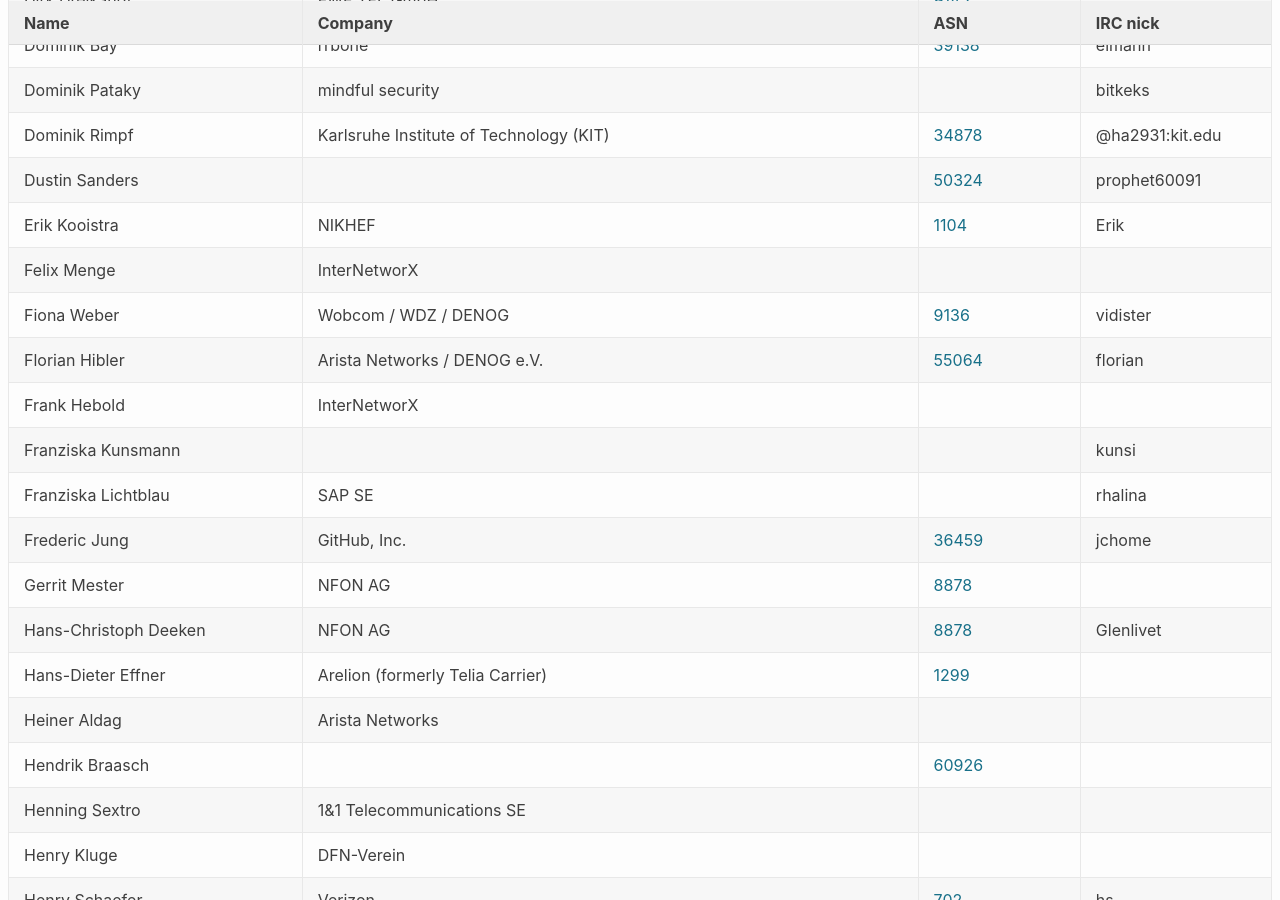
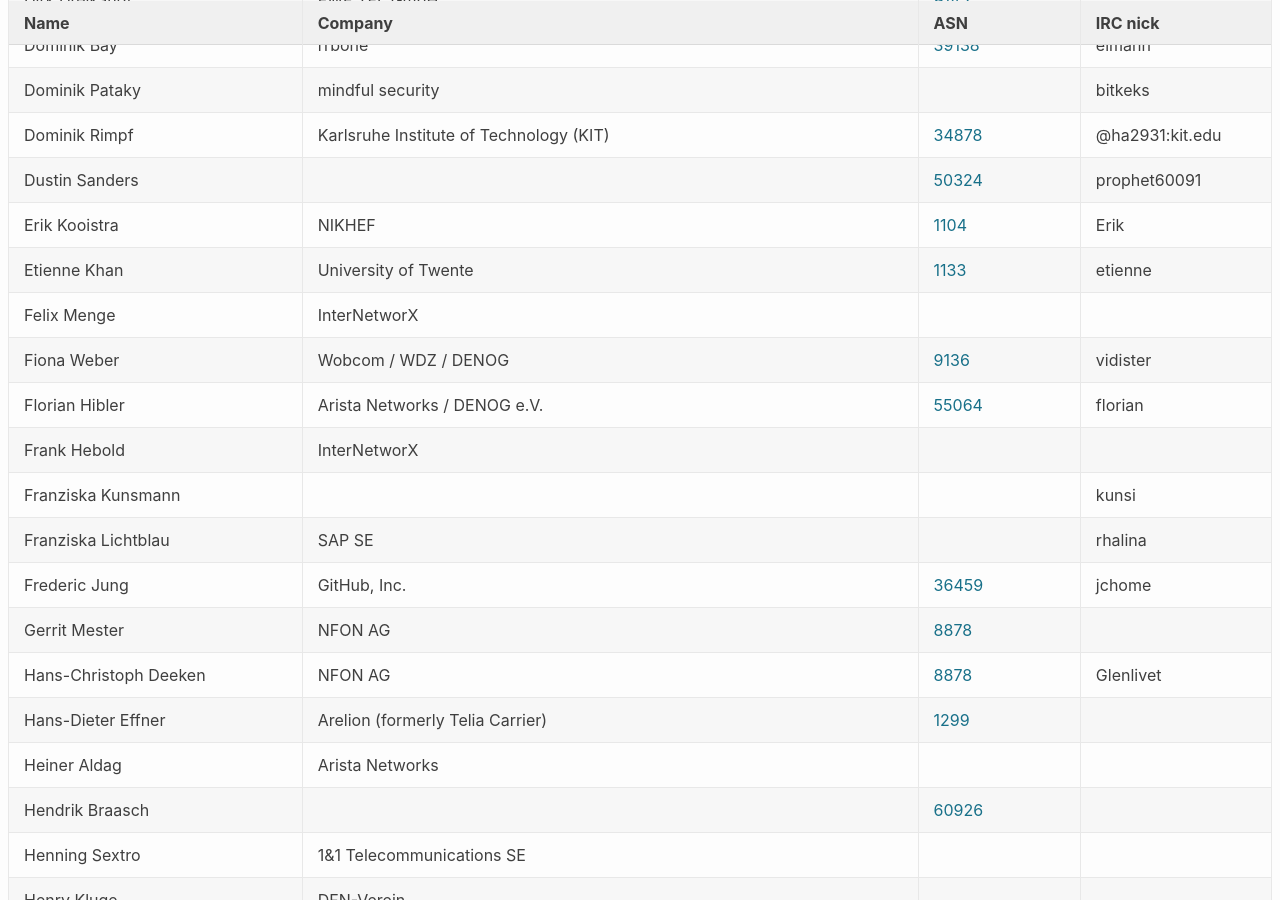
Before and after one commit to denog/pretix-attendeelist, a Jekyll site: the page built from denog15/index.md, in a window 1280 px wide and 900 px high, scrolled down 2224 px. Built offline with Jekyll 4.4.1, drawn with Linux system fonts in a browser that asks for light colours.

Commit message:
Latest data: Thu Sep 14 01:40:53 UTC 2023

```diff
--- a/_data/attendees_denog15_onsite.json
+++ b/_data/attendees_denog15_onsite.json
@@ -304,6 +304,12 @@
     "company": "NIKHEF",
     "irc": "Erik",
     "asn": "1104"
+  },
+  {
+    "name": "Etienne Khan",
+    "company": "University of Twente",
+    "irc": "etienne",
+    "asn": "1133"
   },
   {
     "name": "Felix Menge",
```
